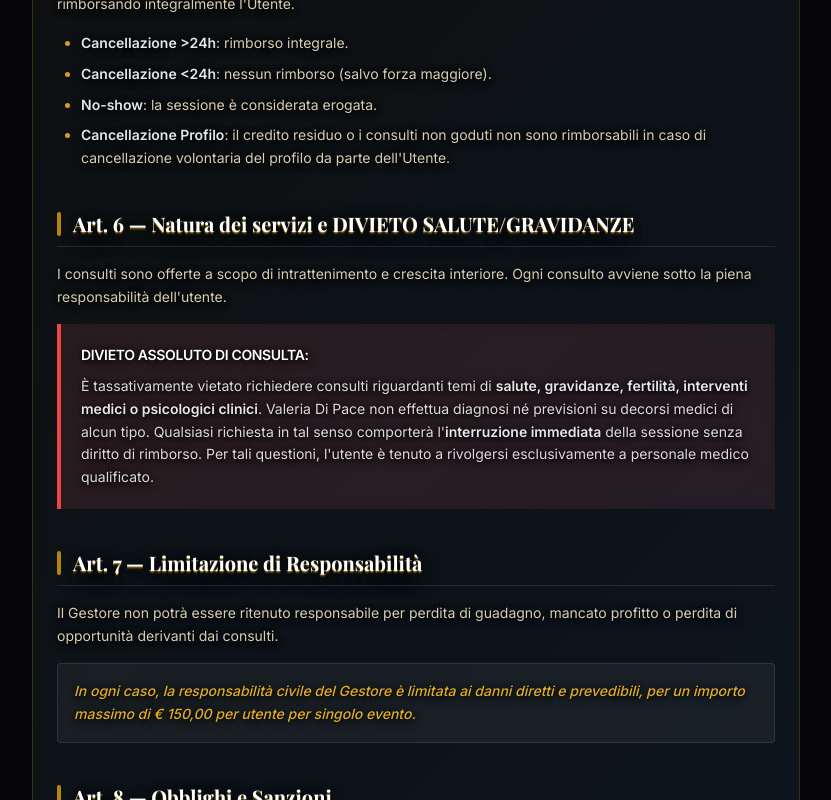
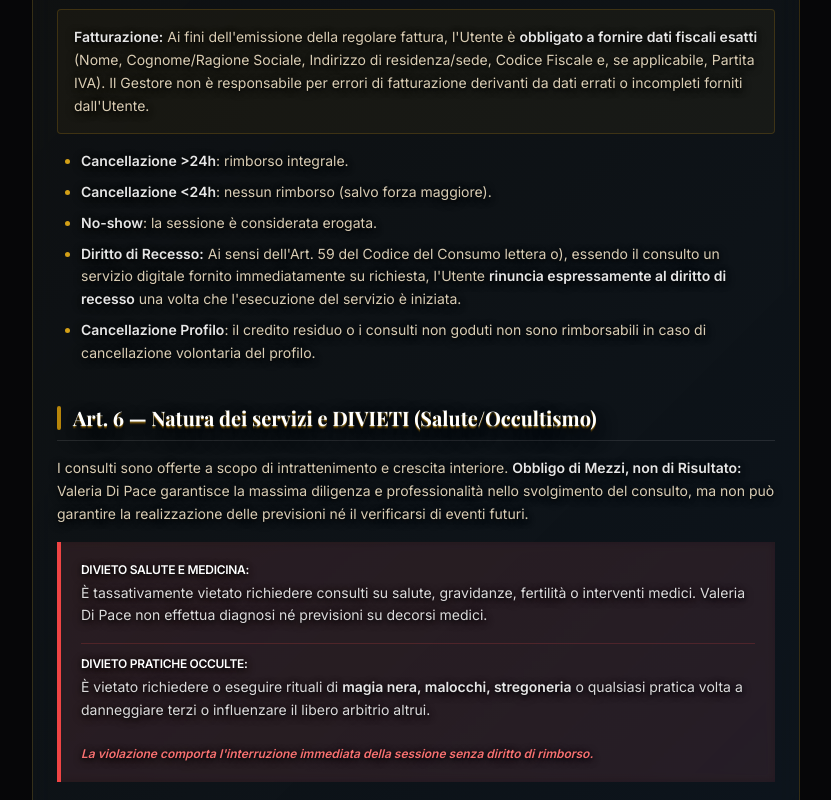
Before and after one commit to DND72/valeria-landing, a React (Vite) app: page /termini in a window 1280 px wide. Shown: the part 1720-2520 px from the top of the page, without its empty margins (224-1055 px from the left). Built offline with nearby package versions, Linux system fonts and the light colour scheme; no server answers; a web font is replaced by a local one.

Commit message:
Update TermsPage.tsx

```diff
--- a/src/pages/TermsPage.tsx
+++ b/src/pages/TermsPage.tsx
@@ -85,26 +85,41 @@ export default function TermsPage() {
             </ul>
           </Section>
 
-          <Section title="Art. 5 — Pagamenti e Rimborsi">
+          <Section title="Art. 5 — Pagamenti, Recesso e Fatturazione">
             <p>
-              Il pagamento avviene tramite <strong>Stripe (PCI-DSS)</strong>. Il contratto di servizio si perfeziona nel momento in cui l'Esperto riceve e conferma la Richiesta di Contatto. Il Gestore si riserva il diritto di rifiutare una prenotazione rimborsando integralmente l'Utente.
+              Il pagamento avviene tramite <strong>Stripe (PCI-DSS)</strong>. Il contratto di servizio si perfeziona nel momento in cui l'Esperto riceve e conferma la Richiesta di Contatto.
+            </p>
+            <p className="bg-gold-500/5 p-4 rounded border border-gold-500/20">
+              <strong>Fatturazione:</strong> Ai fini dell'emissione della regolare fattura, l'Utente è <strong>obbligato a fornire dati fiscali esatti</strong> (Nome, Cognome/Ragione Sociale, Indirizzo di residenza/sede, Codice Fiscale e, se applicabile, Partita IVA). Il Gestore non è responsabile per errori di fatturazione derivanti da dati errati o incompleti forniti dall'Utente.
             </p>
             <ul>
               <li><strong>Cancellazione &gt;24h</strong>: rimborso integrale.</li>
               <li><strong>Cancellazione &lt;24h</strong>: nessun rimborso (salvo forza maggiore).</li>
               <li><strong>No-show</strong>: la sessione è considerata erogata.</li>
-              <li><strong>Cancellazione Profilo</strong>: il credito residuo o i consulti non goduti non sono rimborsabili in caso di cancellazione volontaria del profilo da parte dell'Utente.</li>
+              <li><strong>Diritto di Recesso:</strong> Ai sensi dell'Art. 59 del Codice del Consumo lettera o), essendo il consulto un servizio digitale fornito immediatamente su richiesta, l'Utente <strong>rinuncia espressamente al diritto di recesso</strong> una volta che l'esecuzione del servizio è iniziata.</li>
+              <li><strong>Cancellazione Profilo</strong>: il credito residuo o i consulti non goduti non sono rimborsabili in caso di cancellazione volontaria del profilo.</li>
             </ul>
           </Section>
 
-          <Section title="Art. 6 — Natura dei servizi e DIVIETO SALUTE/GRAVIDANZE">
+          <Section title="Art. 6 — Natura dei servizi e DIVIETI (Salute/Occultismo)">
             <p>
-              I consulti sono offerte a scopo di intrattenimento e crescita interiore. Ogni consulto avviene sotto la piena responsabilità dell'utente.
+              I consulti sono offerte a scopo di intrattenimento e crescita interiore. <strong>Obbligo di Mezzi, non di Risultato:</strong> Valeria Di Pace garantisce la massima diligenza e professionalità nello svolgimento del consulto, ma non può garantire la realizzazione delle previsioni né il verificarsi di eventi futuri.
             </p>
-            <div className="bg-red-500/10 border-l-4 border-red-500 p-5 my-6 backdrop-blur-sm">
-              <p className="text-white font-bold mb-2 uppercase tracking-tight">DIVIETO ASSOLUTO DI CONSULTA:</p>
-              <p className="text-white/85 leading-relaxed">
-                È tassativamente vietato richiedere consulti riguardanti temi di <strong>salute, gravidanze, fertilità, interventi medici o psicologici clinici</strong>. Valeria Di Pace non effettua diagnosi né previsioni su decorsi medici di alcun tipo. Qualsiasi richiesta in tal senso comporterà l'<strong>interruzione immediata</strong> della sessione senza diritto di rimborso. Per tali questioni, l'utente è tenuto a rivolgersi esclusivamente a personale medico qualificato.
+            <div className="bg-red-500/10 border-l-4 border-red-500 p-5 my-6 backdrop-blur-sm space-y-4">
+              <div>
+                <p className="text-white font-bold mb-1 uppercase tracking-tight text-xs">Divieto Salute e Medicina:</p>
+                <p className="text-white/85 text-sm leading-relaxed">
+                  È tassativamente vietato richiedere consulti su salute, gravidanze, fertilità o interventi medici. Valeria Di Pace non effettua diagnosi né previsioni su decorsi medici.
+                </p>
+              </div>
+              <div className="pt-3 border-t border-red-500/20">
+                <p className="text-white font-bold mb-1 uppercase tracking-tight text-xs">Divieto Pratiche Occulte:</p>
+                <p className="text-white/85 text-sm leading-relaxed">
+                  È vietato richiedere o eseguire rituali di <strong>magia nera, malocchi, stregoneria</strong> o qualsiasi pratica volta a danneggiare terzi o influenzare il libero arbitrio altrui.
+                </p>
+              </div>
+              <p className="text-red-400 text-xs font-bold italic pt-2">
+                La violazione comporta l'interruzione immediata della sessione senza diritto di rimborso.
               </p>
             </div>
           </Section>
@@ -136,12 +151,12 @@ export default function TermsPage() {
             </p>
           </Section>
 
-          <Section title="Art. 10 — Deontologia e Condizioni Professionali">
+          <Section title="Art. 10 — Deontologia e Valore Probatorio">
             <p>
-              La Piattaforma è governata da principi di correttezza e buona fede. Valeria Di Pace si impegna a non fornire consulenze che possano arrecare danno agli Utenti.
+              La Piattaforma è governata da principi di correttezza e buona fede. Valeria Di Pace ha il dovere deontologico di sospendere il servizio in caso di evidente vulnerabilità psicologica dell'Utente.
             </p>
-            <p className="bg-gold-500/5 p-4 rounded border-l-2 border-gold-500/50">
-              <strong>Vulnerabilità:</strong> Qualora l'Utente mostri evidenti segni di vulnerabilità psicologica, instabilità o dipendenza dal consulto, Valeria Di Pace ha il dovere deontologico di interrompere o sospendere il servizio, invitando l'Utente a rivolgersi a canali di supporto adeguati.
+            <p className="bg-white/5 p-4 rounded border border-white/10 text-xs italic text-white/50">
+              <strong>Valore Probatorio:</strong> In caso di controversia, i log di connessione, i tabulati telefonici e i metadati della sessione (durata, orario) registrati dai sistemi del Gestore sono considerati <strong>piena e definitiva prova legale</strong> dell'avvenuta prestazione del servizio.
             </p>
             <p>
               I presenti Termini sono regolati dalla <strong>legge italiana</strong>. Qualsiasi controversia sarà devoluta alla competenza del <strong>Foro di Napoli</strong>.
```
